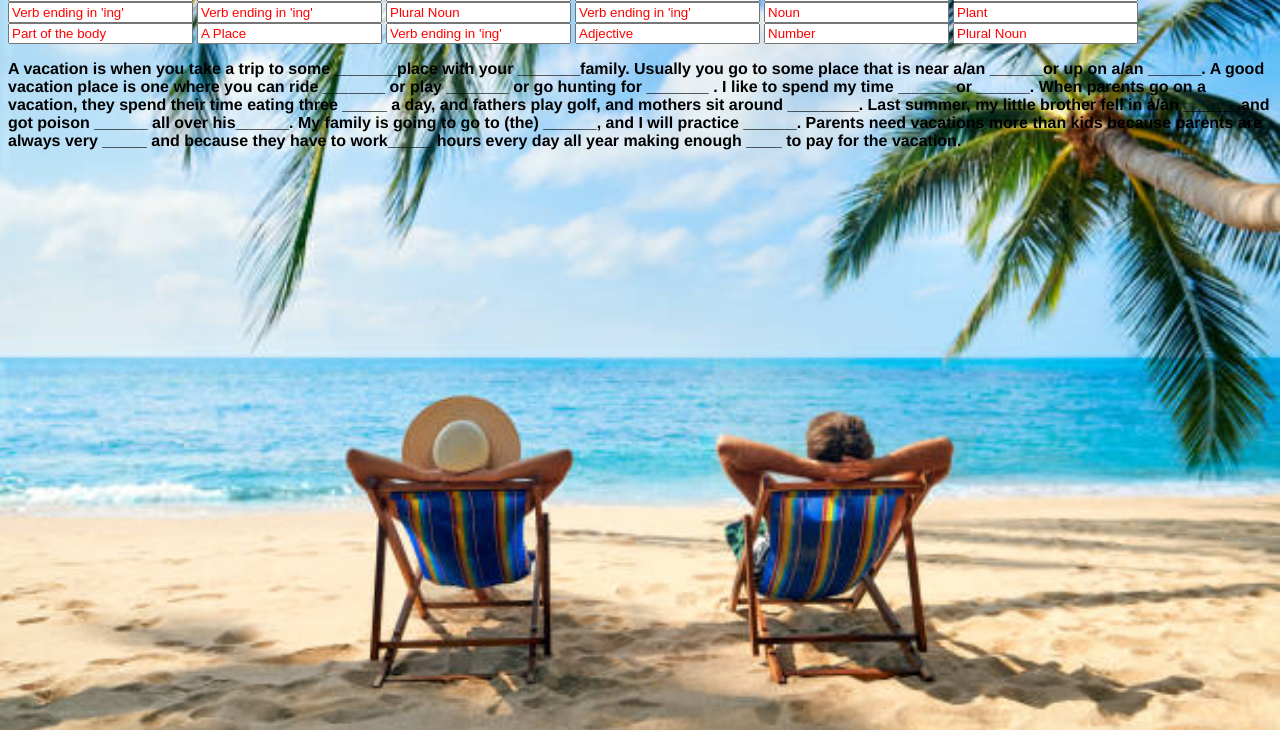
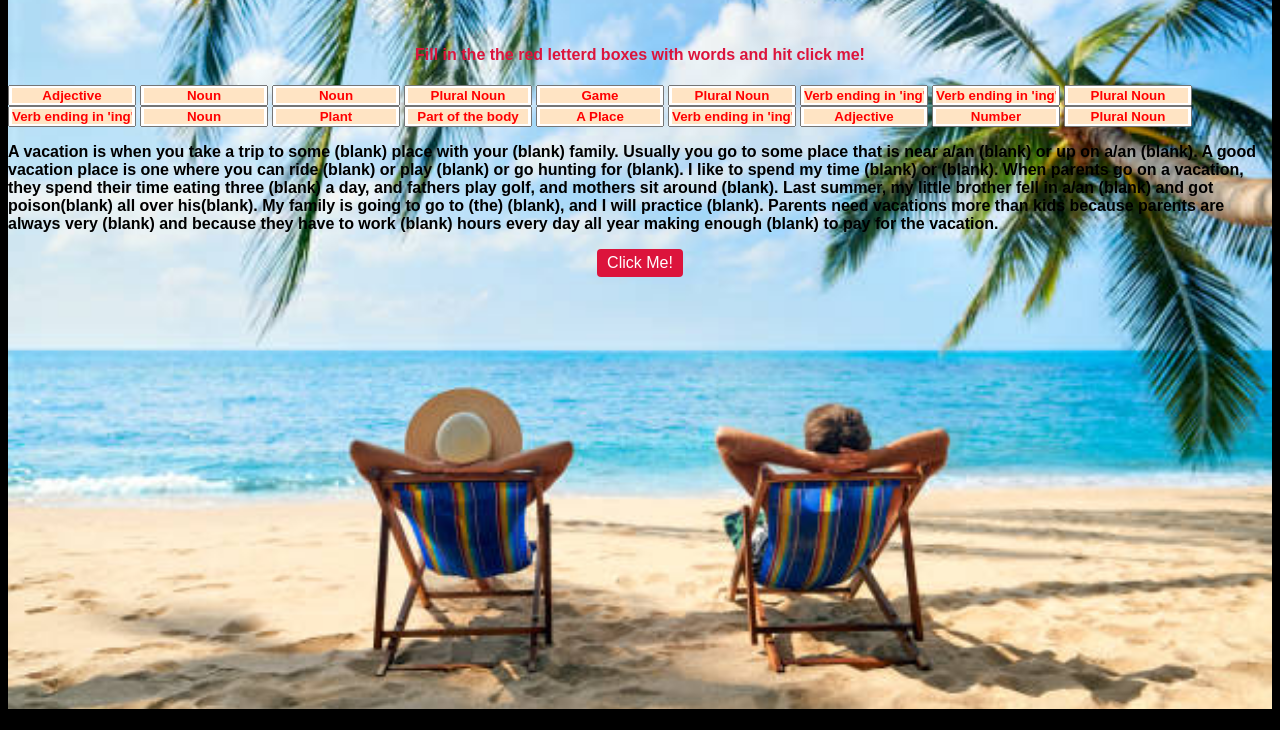
Before and after one commit to Boswecw/madlibs, a plain HTML site: page index.html in a window 1280 px wide. Shown: the part 99-829 px from the top of the page. Drawn offline with Linux system fonts and the light colour scheme.

Commit message:
sixth push

```diff
--- /dev/null
+++ b/app.js
@@ -0,0 +1,24 @@
+function createParagraph(){
+var word1 = document.getElementById('word1').value;
+var word2 = document.getElementById('word2').value;
+var word3 = document.getElementById('word3').value;
+var word4 = document.getElementById('word4').value;
+var word5 = document.getElementById('word5').value;
+var word6 = document.getElementById('word6').value;
+var word7 = document.getElementById('word7').value;
+var word8 = document.getElementById('word8').value;
+var word9 = document.getElementById('word9').value;
+var word10 = document.getElementById('word10').value;
+var word11 = document.getElementById('word11').value;
+var word12 = document.getElementById('word12').value;
+var word13 = document.getElementById('word13').value;
+var word14 = document.getElementById('word14').value;
+var word15 = document.getElementById('word15').value;
+var word16 = document.getElementById('word16').value;
+var word17 = document.getElementById('word17').value;
+var word18 = document.getElementById('word18').value;
+
+var paragraph = `A vacation is when you take a trip to some ${word1} place with your ${word2} family. Usually you go to some place that is near a/an ${word3} or up on a/an ${word4}. A good vacation place is one where you can ride ${word1} or play ${word5} or go hunting for ${word6}. I like to spend my time ${word7} or ${word8}. When parents go on a vacation, they spend their time eating three ${word9} a day, and fathers play golf, and mothers sit around ${word10}. Last summer, my little brother fell in a/an ${word11} and got poison${word12} all over his${word13}. My family is going to go to (the) ${word14}, and I will practice ${word15}. Parents need vacations more than kids because parents are always very ${word16} and because they have to work${word17} hours every day all year making enough ${word18} to pay for the vacation.`
+
+        document.getElementById('answer').innerHTML = paragraph;
+}
--- a/index.html
+++ b/index.html
@@ -9,51 +9,58 @@
 </head>
 
 <body>
-    <h1>Vacations</h1>
-    <div class="">
-    <input type="text" Placeholder="Adjective">
-    <input type="text" Placeholder="Noun">
-    <input type="text" Placeholder="Noun">
-    <input type="text" Placeholder="Plural Noun">
-    <input type="text" Placeholder="Game">
-    <input type="text" Placeholder="Plural Noun">
-    <input type="text" Placeholder="Verb ending in 'ing'">
-    <input type="text" Placeholder="Verb ending in 'ing'">
-    <input type="text" Placeholder="Plural Noun">
-    <input type="text" Placeholder="Verb ending in 'ing'">
-    <input type="text" Placeholder="Noun">
-    <input type="text" Placeholder="Plant">
-    <input type="text" Placeholder="Part of the body">
-    <input type="text" Placeholder="A Place">
-    <input type="text" Placeholder="Verb ending in 'ing'">
-    <input type="text" Placeholder="Adjective">
-    <input type="text" Placeholder="Number">
-    <input type="text" Placeholder="Plural Noun">
+    <br>
+    <h1><strong>Vacations</strong></h1>
+    <br>
+    <h4>Fill in the the red letterd boxes with words and hit click me!</h5>
+    <div class="words">
+    <input type="text" Placeholder="Adjective" id='word1'>
+    <input type="text" Placeholder="Noun" id = 'word2'>
+    <input type="text" Placeholder="Noun" id = 'word3'>
+    <input type="text" Placeholder="Plural Noun" id = 'word4'>
+    <input type="text" Placeholder="Game" id = 'word5'>
+    <input type="text" Placeholder="Plural Noun" id='word6'>
+    <input type="text" Placeholder="Verb ending in 'ing'" id='word7'>
+    <input type="text" Placeholder="Verb ending in 'ing'" id='word8'>
+    <input type="text" Placeholder="Plural Noun" id='word9'>
+    <input type="text" Placeholder="Verb ending in 'ing'" id='word10'>
+    <input type="text" Placeholder="Noun" id='word11'>
+    <input type="text" Placeholder="Plant" id='word12'>
+    <input type="text" Placeholder="Part of the body" id='word13'>
+    <input type="text" Placeholder="A Place" id='word14'>
+    <input type="text" Placeholder="Verb ending in 'ing'" id='word15'>
+    <input type="text" Placeholder="Adjective" id='word16'>
+    <input type="text" Placeholder="Number" id='word17'>
+    <input type="text" Placeholder="Plural Noun" id='word18'>
     </div>
 
     <p>
-        A vacation is when you take a trip to some _______place
-        with your _______family. Usually you go to some place
-        that is near a/an ______or up on a/an ______.
-        A good vacation place is one where you can ride _______
-        or play _______ or go hunting for _______ . I like
-        to spend my time ______ or ______.
+        A vacation is when you take a trip to some (blank) place
+        with your (blank) family. Usually you go to some place
+        that is near a/an (blank) or up on a/an (blank).
+        A good vacation place is one where you can ride (blank)
+        or play (blank) or go hunting for (blank). I like
+        to spend my time (blank) or (blank).
         When parents go on a vacation, they spend their time eating
-        three _____ a day, and fathers play golf, and mothers
-        sit around ________. Last summer, my little brother
-        fell in a/an ______ and got poison ______ all
-        over his______. My family is going to go to (the)
-        ______, and I will practice ______. Parents
+        three (blank) a day, and fathers play golf, and mothers
+        sit around (blank). Last summer, my little brother
+        fell in a/an (blank) and got poison(blank) all
+        over his(blank). My family is going to go to (the)
+        (blank), and I will practice (blank). Parents
         need vacations more than kids because parents are always very
-        _____ and because they have to work_____
-        hours every day all year making enough ____ to pay
+        (blank) and because they have to work (blank)
+        hours every day all year making enough (blank) to pay
         for the vacation.
     </p>
 
+<div class="move">
+    <button onclick="createParagraph()">Click Me!</button>
+</div>
+<br>
+<div id="answer"></div>
 
 
-
-
+<script src = "app.js"></script>
 
 </body>
 
--- a/style.css
+++ b/style.css
@@ -1,11 +1,18 @@
 
 
 h1{
-    color: blue;
+    color:black;
     text-align: center;
-    text-size-adjust: x-large;
+    text-size-adjust: xxx-large;
     font-family:Arial, Helvetica, sans-serif;
     font-weight:bolder;
+}
+h4{
+    color:crimson;
+    text-align: center;
+    text-size-adjust:var(10px);
+    font-family:Arial, Helvetica, sans-serif;
+    font-weight:bold;
 }
 
     body {
@@ -15,18 +22,55 @@ h1{
         background-position: center;
        height:100vh; /* aspect-ratio: 16/9; */
     }
-html{
 
-   }
+html{background-color:black;}
 
    .container{
     margin: auto;
     display:flex;
     flex-direction: column;
     width: 50vw;
+     }
 
-   }
-  p{font-family: 'Franklin Gothic Medium', 'Arial Narrow', Arial, sans-serif;
-    font-weight: bolder;}
+  p{font-family:sans-serif;
+    font-weight: bolder;
+    color:black;
+}
 
-   input::placeholder{color: red;font-weight:500;}
+   input::placeholder{
+    width:120px;
+    color: red;
+    font-weight:bolder;
+    background-color: bisque;
+    text-align:center;
+    }
+
+input{width:120px;}
+
+   button {
+            background-color:crimson;
+            border: none;
+            color: white;
+            padding: 5px 10px;
+            text-align: center;
+            text-decoration: none;
+            display: inline-block;
+            font-size: 16px;
+            margin:auto;
+            cursor: pointer;
+            border-radius: 4px;
+        }
+
+        button:hover {
+        background-color: #45a049;
+        }
+
+    .move{
+    display: flex;
+    }
+
+    #answer{
+    font-family:sans-serif;
+    font-weight: bolder;
+    color:black;
+    }
```
